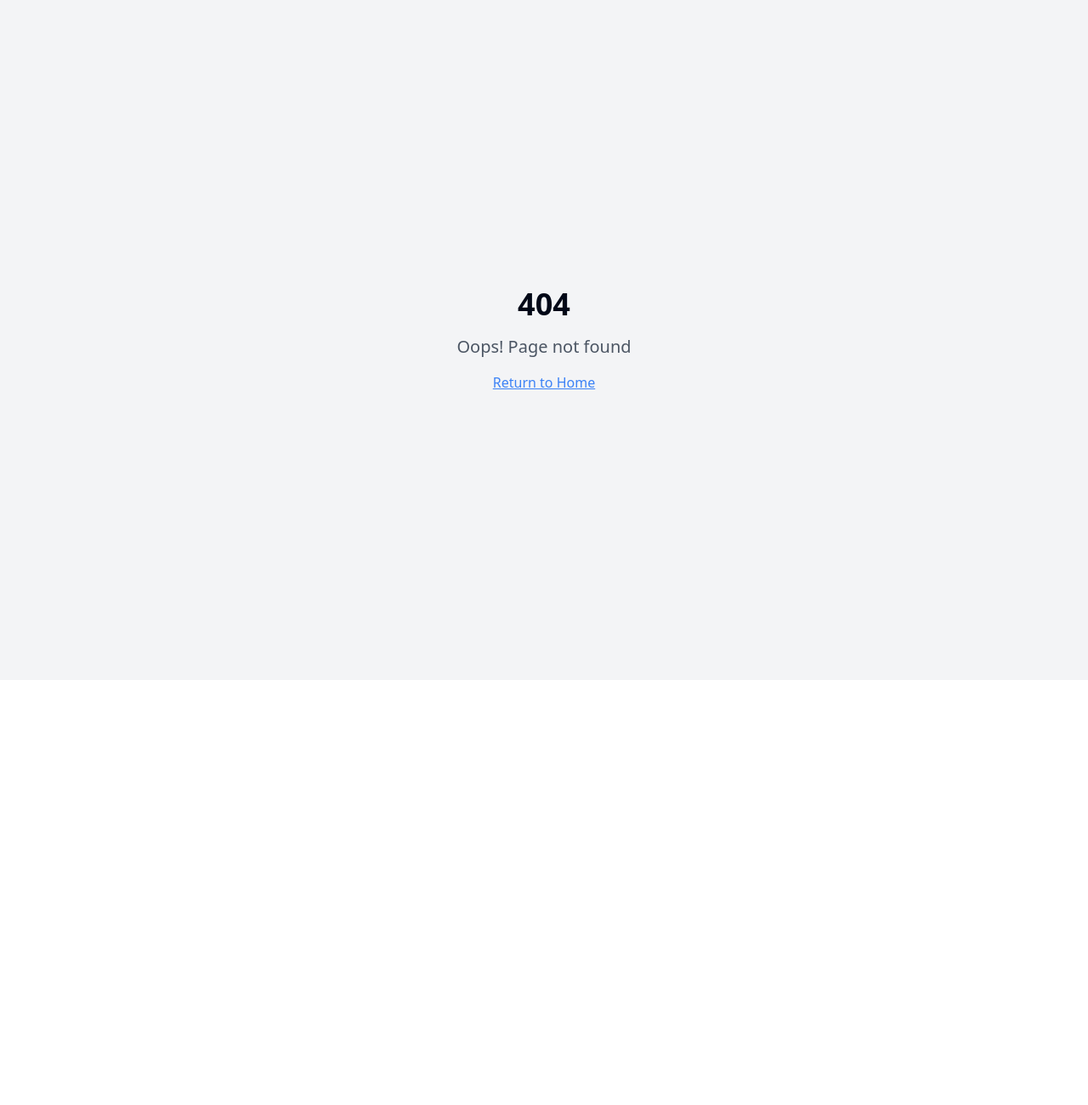
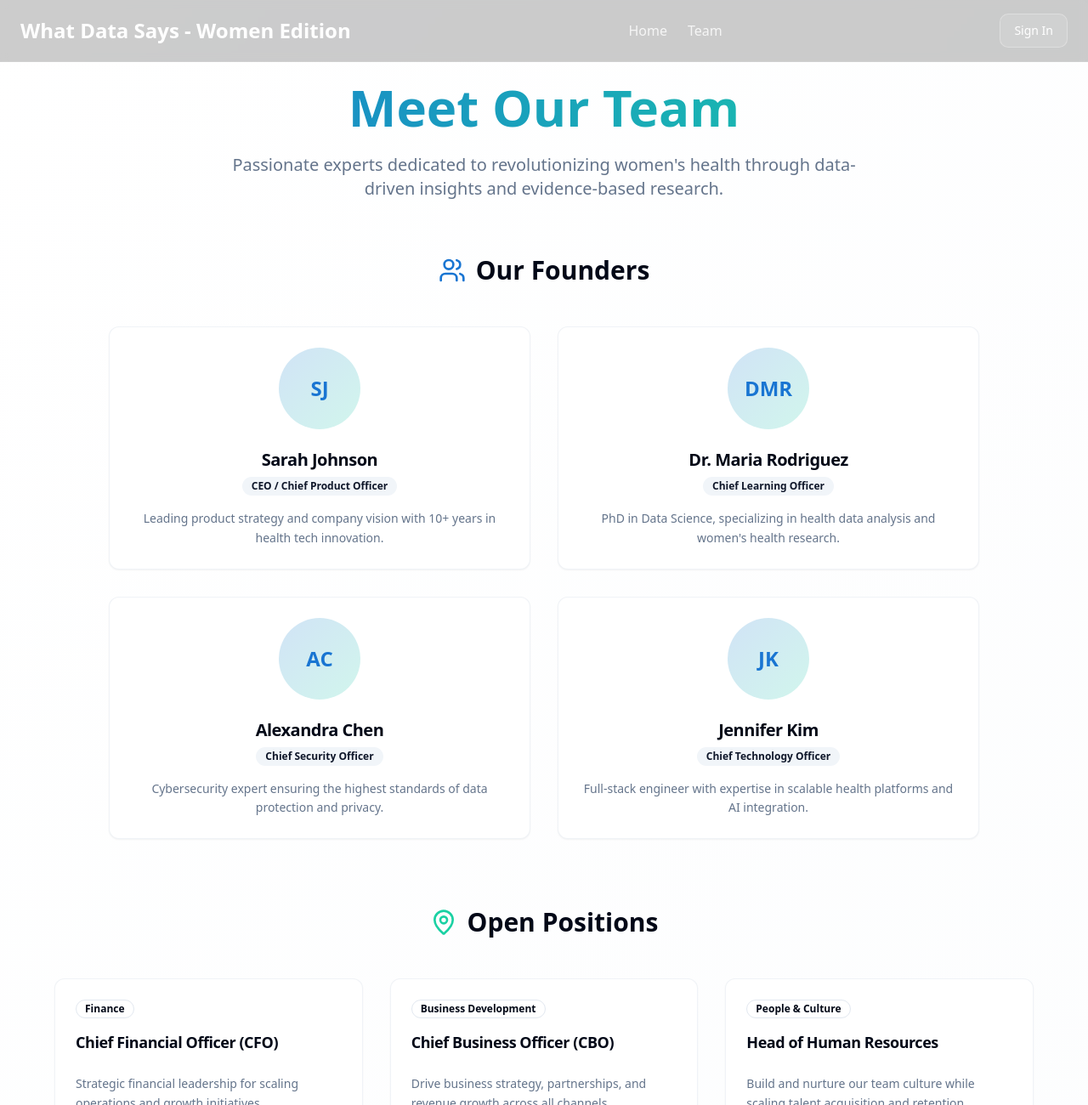
Before and after one commit to lpantano/hip-webapp, a React (Vite) app: page /team in a window 1280 px wide. Before the commit this address had no page. Shown: the top 1300 px of the page at 85% size. Before the commit the page ends 800 px from the top, so only its background shows below. Built offline with nearby package versions, Linux system fonts and the light colour scheme.

Commit message:
Add team page
Adds a new team page with sections for founders and open positions, including specified roles for each.

```diff
--- a/src/App.tsx
+++ b/src/App.tsx
@@ -6,6 +6,7 @@ import { BrowserRouter, Routes, Route } from "react-router-dom";
 import { AuthProvider } from "@/hooks/useAuth";
 import Index from "./pages/Index";
 import Auth from "./pages/Auth";
+import Team from "./pages/Team";
 import NotFound from "./pages/NotFound";
 
 const queryClient = new QueryClient();
@@ -20,6 +21,7 @@ const App = () => (
           <Routes>
             <Route path="/" element={<Index />} />
             <Route path="/auth" element={<Auth />} />
+            <Route path="/team" element={<Team />} />
             {/* ADD ALL CUSTOM ROUTES ABOVE THE CATCH-ALL "*" ROUTE */}
             <Route path="*" element={<NotFound />} />
           </Routes>
--- a/src/components/layout/Header.tsx
+++ b/src/components/layout/Header.tsx
@@ -17,6 +17,15 @@ const Header = () => {
             What Data Says - Women Edition
           </Link>
 
+          <nav className="hidden md:flex items-center gap-6">
+            <Link to="/" className="text-white/80 hover:text-white transition-colors">
+              Home
+            </Link>
+            <Link to="/team" className="text-white/80 hover:text-white transition-colors">
+              Team
+            </Link>
+          </nav>
+
           <div className="flex items-center gap-4">
             {loading ? (
               <div className="w-10 h-10 bg-white/20 rounded-full animate-pulse" />
--- /dev/null
+++ b/src/pages/Team.tsx
@@ -0,0 +1,139 @@
+import { Users, Mail, MapPin } from 'lucide-react';
+import { Card, CardContent, CardDescription, CardHeader, CardTitle } from '@/components/ui/card';
+import { Badge } from '@/components/ui/badge';
+import { Button } from '@/components/ui/button';
+import Header from '@/components/layout/Header';
+
+const Team = () => {
+  const founders = [
+    {
+      name: "Sarah Johnson",
+      role: "CEO / Chief Product Officer",
+      bio: "Leading product strategy and company vision with 10+ years in health tech innovation.",
+    },
+    {
+      name: "Dr. Maria Rodriguez",
+      role: "Chief Learning Officer",
+      bio: "PhD in Data Science, specializing in health data analysis and women's health research.",
+    },
+    {
+      name: "Alexandra Chen",
+      role: "Chief Security Officer",
+      bio: "Cybersecurity expert ensuring the highest standards of data protection and privacy.",
+    },
+    {
+      name: "Jennifer Kim",
+      role: "Chief Technology Officer",
+      bio: "Full-stack engineer with expertise in scalable health platforms and AI integration.",
+    }
+  ];
+
+  const openPositions = [
+    {
+      title: "Chief Financial Officer (CFO)",
+      department: "Finance",
+      description: "Strategic financial leadership for scaling operations and growth initiatives."
+    },
+    {
+      title: "Chief Business Officer (CBO)",
+      department: "Business Development",
+      description: "Drive business strategy, partnerships, and revenue growth across all channels."
+    },
+    {
+      title: "Head of Human Resources",
+      department: "People & Culture",
+      description: "Build and nurture our team culture while scaling talent acquisition and retention."
+    }
+  ];
+
+  return (
+    <div className="min-h-screen bg-gradient-to-br from-background to-secondary/20">
+      <Header />
+
+      <main className="pt-24 pb-16">
+        <div className="container mx-auto px-6">
+          {/* Header Section */}
+          <div className="text-center mb-16">
+            <h1 className="text-4xl md:text-6xl font-bold mb-6 bg-gradient-to-r from-primary to-accent bg-clip-text text-transparent">
+              Meet Our Team
+            </h1>
+            <p className="text-xl text-muted-foreground max-w-3xl mx-auto">
+              Passionate experts dedicated to revolutionizing women's health through data-driven insights and evidence-based research.
+            </p>
+          </div>
+
+          {/* Founders Section */}
+          <section className="mb-20">
+            <h2 className="text-3xl font-bold text-center mb-12 flex items-center justify-center gap-3">
+              <Users className="h-8 w-8 text-primary" />
+              Our Founders
+            </h2>
+
+            <div className="grid grid-cols-1 md:grid-cols-2 lg:grid-cols-2 gap-8 max-w-5xl mx-auto">
+              {founders.map((founder, index) => (
+                <Card key={index} className="group hover:shadow-lg transition-all duration-300 border-border/50 hover:border-primary/30">
+                  <CardHeader className="text-center pb-4">
+                    <div className="w-24 h-24 rounded-full bg-gradient-to-br from-primary/20 to-accent/20 mx-auto mb-4 flex items-center justify-center text-2xl font-bold text-primary group-hover:scale-105 transition-transform duration-300">
+                      {founder.name.split(' ').map(n => n[0]).join('')}
+                    </div>
+                    <CardTitle className="text-xl">{founder.name}</CardTitle>
+                    <Badge variant="secondary" className="mx-auto">{founder.role}</Badge>
+                  </CardHeader>
+                  <CardContent>
+                    <CardDescription className="text-center text-sm leading-relaxed">
+                      {founder.bio}
+                    </CardDescription>
+                  </CardContent>
+                </Card>
+              ))}
+            </div>
+          </section>
+
+          {/* Open Positions Section */}
+          <section>
+            <h2 className="text-3xl font-bold text-center mb-12 flex items-center justify-center gap-3">
+              <MapPin className="h-8 w-8 text-accent" />
+              Open Positions
+            </h2>
+
+            <div className="grid grid-cols-1 md:grid-cols-3 gap-8 max-w-6xl mx-auto">
+              {openPositions.map((position, index) => (
+                <Card key={index} className="group hover:shadow-lg transition-all duration-300 border-border/50 hover:border-accent/30">
+                  <CardHeader>
+                    <div className="flex items-center gap-2 mb-2">
+                      <Badge variant="outline" className="text-xs">{position.department}</Badge>
+                    </div>
+                    <CardTitle className="text-lg group-hover:text-accent transition-colors">
+                      {position.title}
+                    </CardTitle>
+                  </CardHeader>
+                  <CardContent className="space-y-4">
+                    <CardDescription className="text-sm leading-relaxed">
+                      {position.description}
+                    </CardDescription>
+                    <Button className="w-full" variant="outline">
+                      <Mail className="h-4 w-4 mr-2" />
+                      Apply Now
+                    </Button>
+                  </CardContent>
+                </Card>
+              ))}
+            </div>
+
+            <div className="text-center mt-12">
+              <p className="text-muted-foreground mb-4">
+                Interested in joining our mission? We're always looking for passionate individuals.
+              </p>
+              <Button size="lg" className="bg-gradient-to-r from-primary to-accent text-primary-foreground hover:opacity-90">
+                <Mail className="h-5 w-5 mr-2" />
+                Get In Touch
+              </Button>
+            </div>
+          </section>
+        </div>
+      </main>
+    </div>
+  );
+};
+
+export default Team;
```
